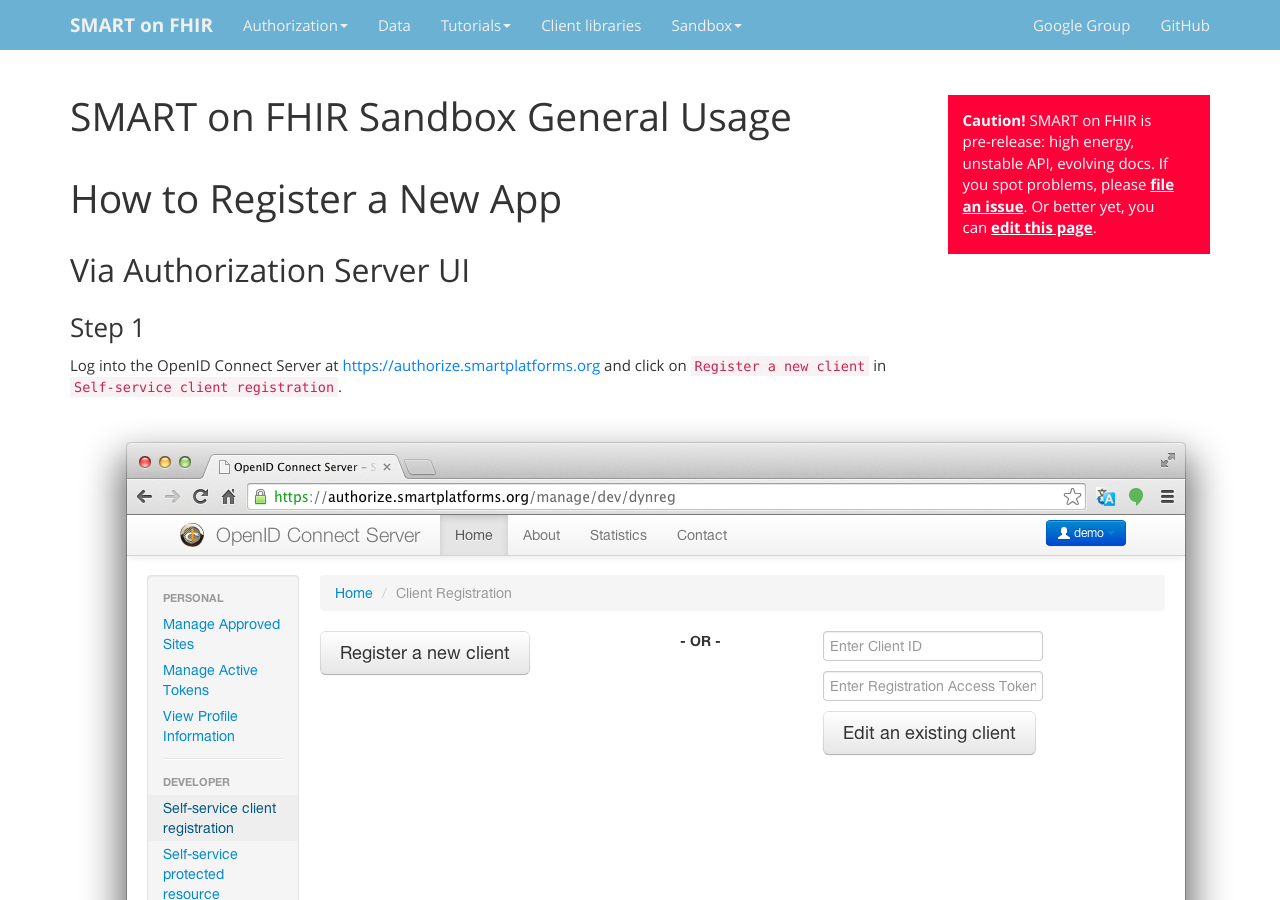
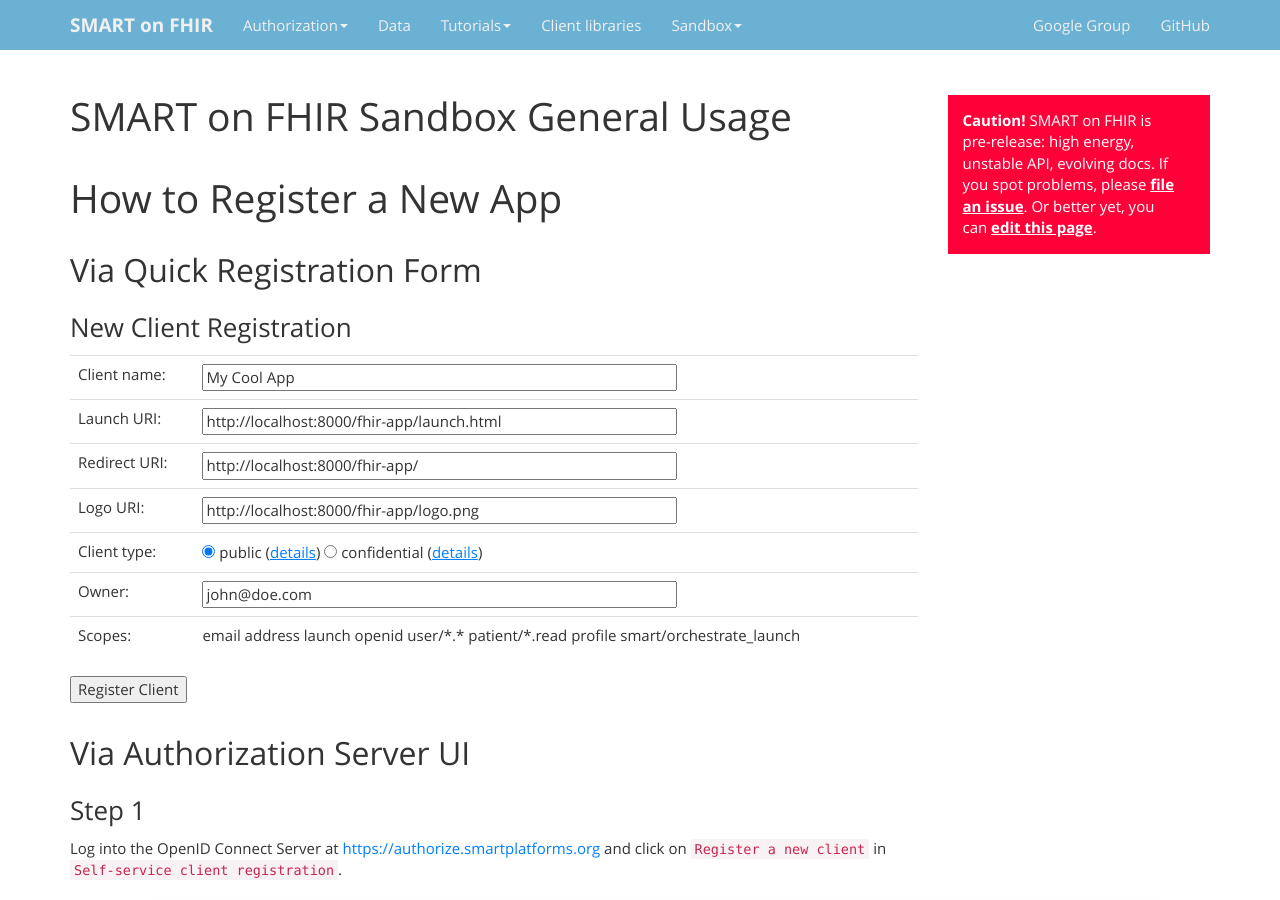
Before and after one commit to smart-on-fhir/smart-on-fhir.github.io, a Jekyll site: the page built from sandbox/howto/index.md, in a window 1280 px wide and 900 px high. Built offline with Jekyll 4.4.1, drawn with Linux system fonts in a browser that asks for light colours; nearby versions of some CDN libraries; Markdown is read by kramdown in place of the engine named in the settings.

Commit message:
Adds quick client registration form

```diff
--- a/sandbox/howto/index.md
+++ b/sandbox/howto/index.md
@@ -6,6 +6,95 @@
 # SMART on FHIR Sandbox General Usage
 
 # How to Register a New App
+
+## Via Quick Registration Form
+
+<script src="http://ajax.googleapis.com/ajax/libs/jquery/2.1.1/jquery.min.js"></script>
+<script type="text/javascript">
+    function registerClient () {
+        var client_type = "none";
+
+        if ($("input[name=input_client_type]:checked").val() === "confidential") {
+            client_type = "client_secret_basic";
+        }
+
+        var call_params = {
+            "client_name": $('#input_client_name').val(),
+            "initiate_login_uri": [$('#input_launch_uri').val()],
+            "redirect_uris": [$('#input_redirect_uri').val()],
+            "logo_uri": $('#input_logo_uri').val(),
+            "contacts": [$('#input_contact').val()],
+            "scope": $('#input_scopes').text(),
+            "grant_types": ["authorization_code"],
+            "token_endpoint_auth_method": client_type
+        };
+
+        $.ajax({
+            url: 'https://authorize.smartplatforms.org/register',
+            type: 'POST',
+            data: JSON.stringify(call_params),
+            contentType:"application/json",
+            dataType:"json"
+        }).done(function(r){
+            if (call_params.scope === r.scope && call_params.client_name === r.client_name && call_params.token_endpoint_auth_method === r.token_endpoint_auth_method) {
+                $('#client_id').text(r.client_id);
+                if (r.client_secret) {
+                    $('#client_secret').text(r.client_secret);
+                    $('#client_secret_div').show();
+                }
+                $('#registration_access_token').text(r.registration_access_token);
+                $('#reg-form').hide();
+                $('#reg-result').show();
+            }
+        });
+    }
+</script>
+
+<!-- TO DO: style this form with bootstrap -->
+<div id="reg-form">
+    <h3>New Client Registration</h3>
+    <div>
+    <table border="0">
+    <tr>
+        <td>Client name:</td><td><input id='input_client_name' size="50" type='text' value='My Cool App' placeholder='My Cool App'/></td>
+    </tr>
+    <tr>
+        <td>Launch URI:</td><td><input id='input_launch_uri' size="50" type='text' value='http://localhost:8000/fhir-app/launch.html' placeholder='http://localhost:8000/fhir-app/launch.html'/></td>
+    </tr>
+    <tr>
+        <td>Redirect URI:</td><td><input id='input_redirect_uri' size="50" type='text' value='http://localhost:8000/fhir-app/' placeholder='http://localhost:8000/fhir-app/'/></td>
+    </tr>
+    <tr>
+        <td>Logo URI:</td><td><input id='input_logo_uri' size="50" type='text' value='http://localhost:8000/fhir-app/logo.png' placeholder='http://localhost:8000/fhir-app/logo.png'/></td>
+    </tr>
+    <tr>
+        <td>Client type:</td>
+        <td>
+        <input name='input_client_type' type='radio' value='public' checked='checked'/> public
+        (<a href='http://docs.smartplatforms.org/authorization/public/'>details</a>)
+        <input name='input_client_type' type='radio' value='confidential'/> confidential
+        (<a href='http://docs.smartplatforms.org/authorization/confidential/'>details</a>)
+        </td>
+    </tr>
+    <tr>
+        <td>Owner:</td><td><input id='input_contact' size="50" type='text' value='john@doe.com' placeholder='john@doe.com'/></td>
+    </tr>
+    <tr>
+        <td>Scopes:</td><td><span id="input_scopes">email address launch openid user/*.* patient/*.read profile smart/orchestrate_launch</span></td>
+    </tr>
+    </table>
+    </div>
+    <div><input type="submit" value="Register Client" onClick="registerClient()" /></div>
+</div>
+<div id="reg-result" style="display:none">
+    <h3>Client registration successful. Please write down the following client access details.</h3>
+    <div><strong>Client ID:</strong></div>
+    <div><span id="client_id"></span></div>
+    <div id="client_secret_div" style="display:none"><strong>Client Secret:</strong></div>
+    <div><span id="client_secret"></span></div>
+    <div><strong>Registration Access Token:</strong></div>
+    <div><span id="registration_access_token"></span></div>
+</div>
 
 ## Via Authorization Server UI
 
```
